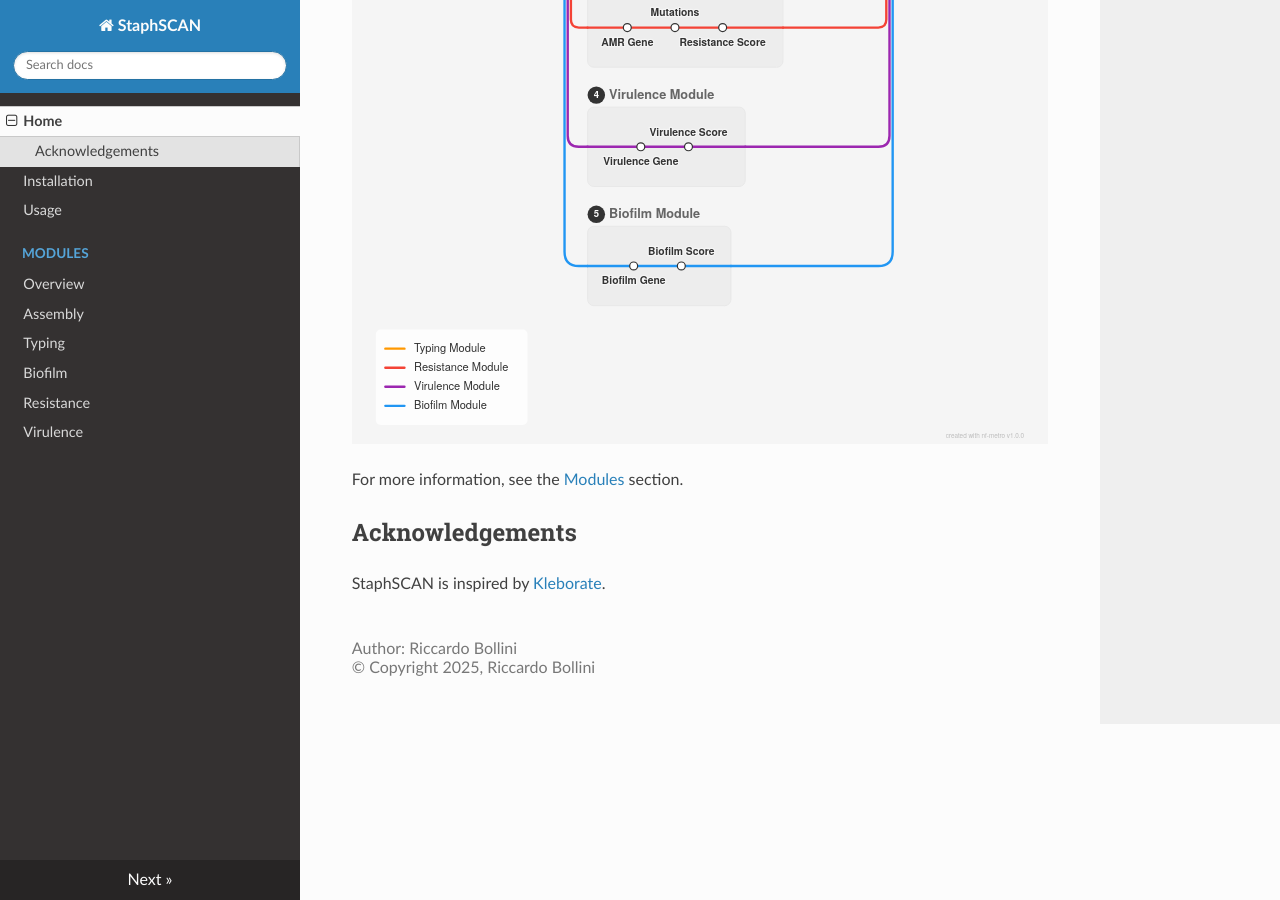
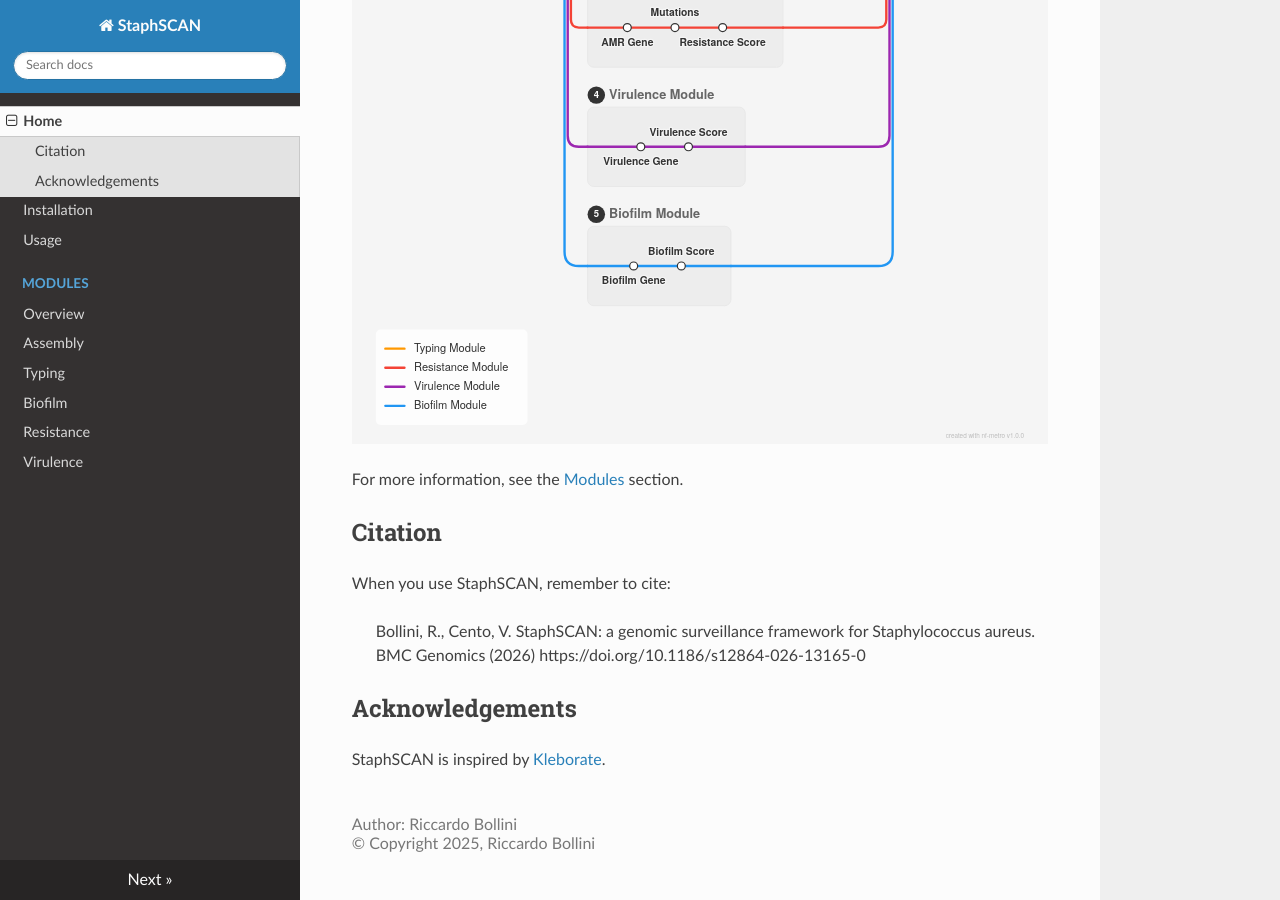
Before and after one commit to riccabolla/StaphSCAN, an MkDocs documentation site: the page built from docs/index.md, in a window 1280 px wide and 900 px high, scrolled down 781 px. Built offline with MkDocs 1.6.1, drawn with Linux system fonts in a browser that asks for light colours; nearby versions of some CDN libraries.

Commit message:
Add citation section to index.md

```diff
--- a/docs/index.md
+++ b/docs/index.md
@@ -21,6 +21,16 @@
 
 For more information, see the [Modules](modules.md) section.
 
+Citation
+----------------
+
+When you use StaphSCAN, remember to cite:
+
+> Bollini, R., Cento, V. StaphSCAN: a genomic surveillance framework for Staphylococcus aureus.
+> BMC Genomics (2026)
+> https://doi.org/10.1186/s12864-026-13165-0
+
+
 Acknowledgements
 ----------------
 StaphSCAN is inspired by [Kleborate](https://github.com/klebgenomics/Kleborate/tree/main).
```
